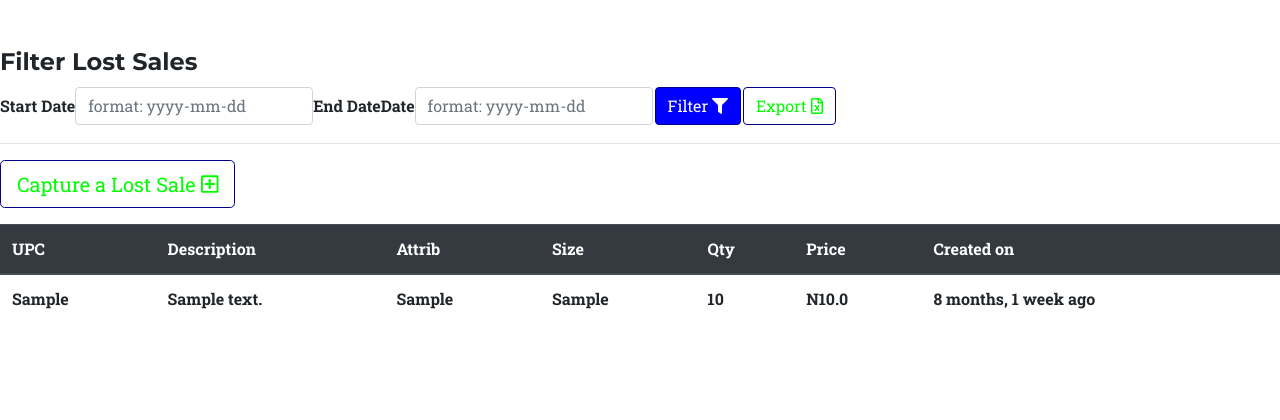
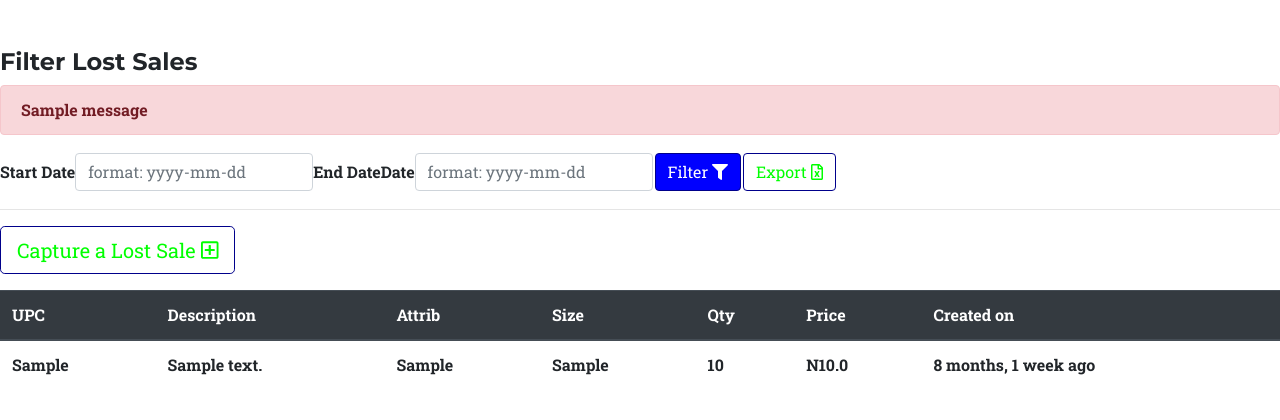
Before and after one commit to heyrun/lostsales, a Django app: page / in a window 1280 px wide. Shown: the part 138-558 px from the top of the page. Run offline with Django 3.2, Linux system fonts and the light colour scheme; a user stored in the database is signed in; tables that the repository leaves empty hold one stand-in row (values such as "Sample post"); one stand-in notice (Sample message) is shown; some libraries are stand-ins or nearby versions; some web fonts are replaced.

Commit message:
correct empty export

```diff
--- a/main/templates/main/home.html
+++ b/main/templates/main/home.html
@@ -7,6 +7,19 @@
   <div class="row">
     <div class="col-sm">
       <h4>Filter Lost Sales</h4>
+
+        {% if messages %}
+
+        {% for message in messages %}
+        <div class="alert alert-danger" role="alert">
+            {{message}}
+        </div>
+        {% endfor %}
+
+
+        {% endif %}
+
+
         <form class="form-inline" action="" method="GET">
           <div class="form-group">
             <label for=" start_date">Start Date</label>
--- a/main/views.py
+++ b/main/views.py
@@ -13,7 +13,7 @@ from django.contrib.auth.decorators import login_required
 from django.contrib import messages, humanize
 from django.contrib.auth.models import User, Group
 from django.contrib.auth.forms import UserCreationForm
-
+from django.db.models.query import EmptyQuerySet
 # Create your views here.
 
 
@@ -39,12 +39,17 @@ def allcaptures(request):
             lostsales = myFilter.qs
 
         elif request.GET.get('submit') == 'export':
+            if request.GET.get('start_date') == '' or request.GET.get('start_date') == '':
+                message = "Date fields cannot be empty for export. Please enter a date range to export"
+                messages.warning(request, message)
+                return redirect('home')
             response = HttpResponse(content_type='text/csv')
             writer = csv.writer(response)
             writer.writerow(['UPC', 'ALU', 'Description1',
                              'Attributes', 'Size', 'Quantity', 'Date_created'])
             data = myFilter.qs.values_list(
                 'product__upc', 'product__alu', 'product__description', 'product__attributes', 'product__size', 'quantity', 'created_date')
+
             for item in data:
                 writer.writerow(item)
             response['content-disposition'] = 'attachment; filename="lostsales.csv'
```
